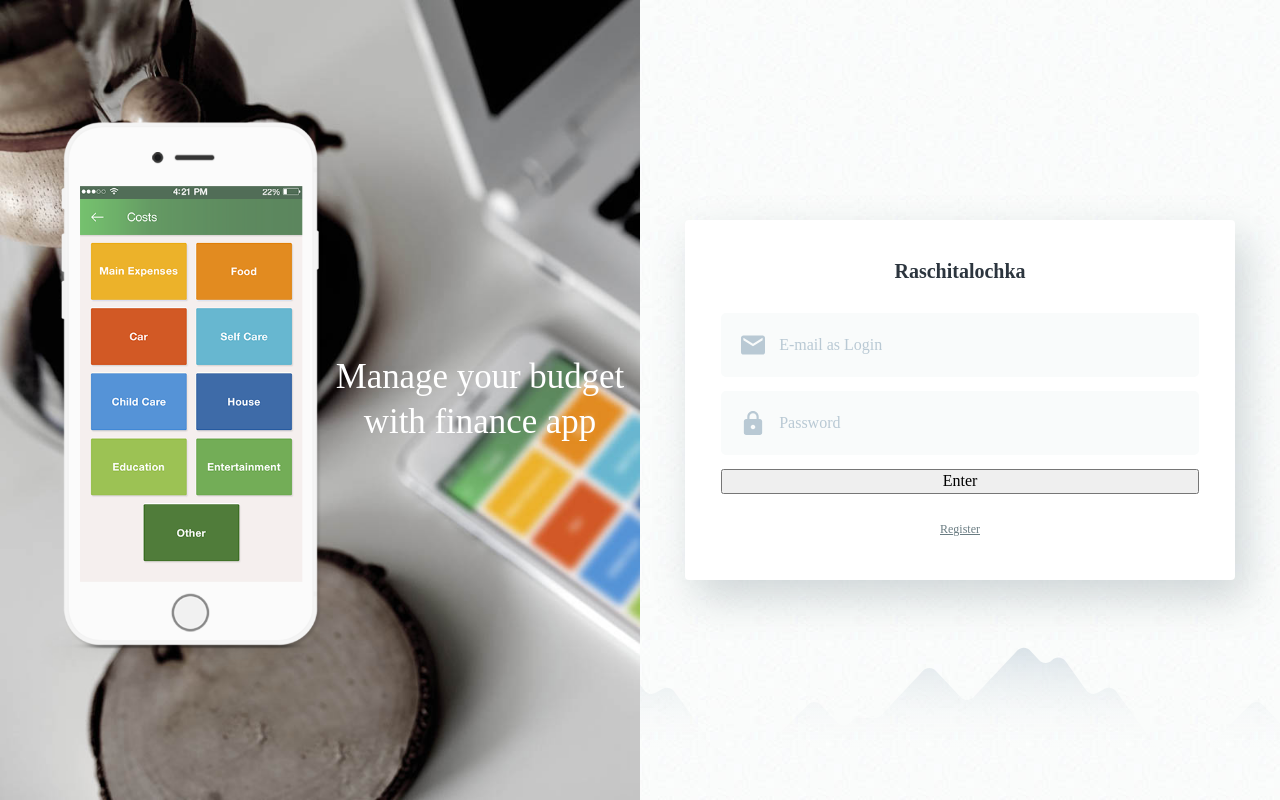
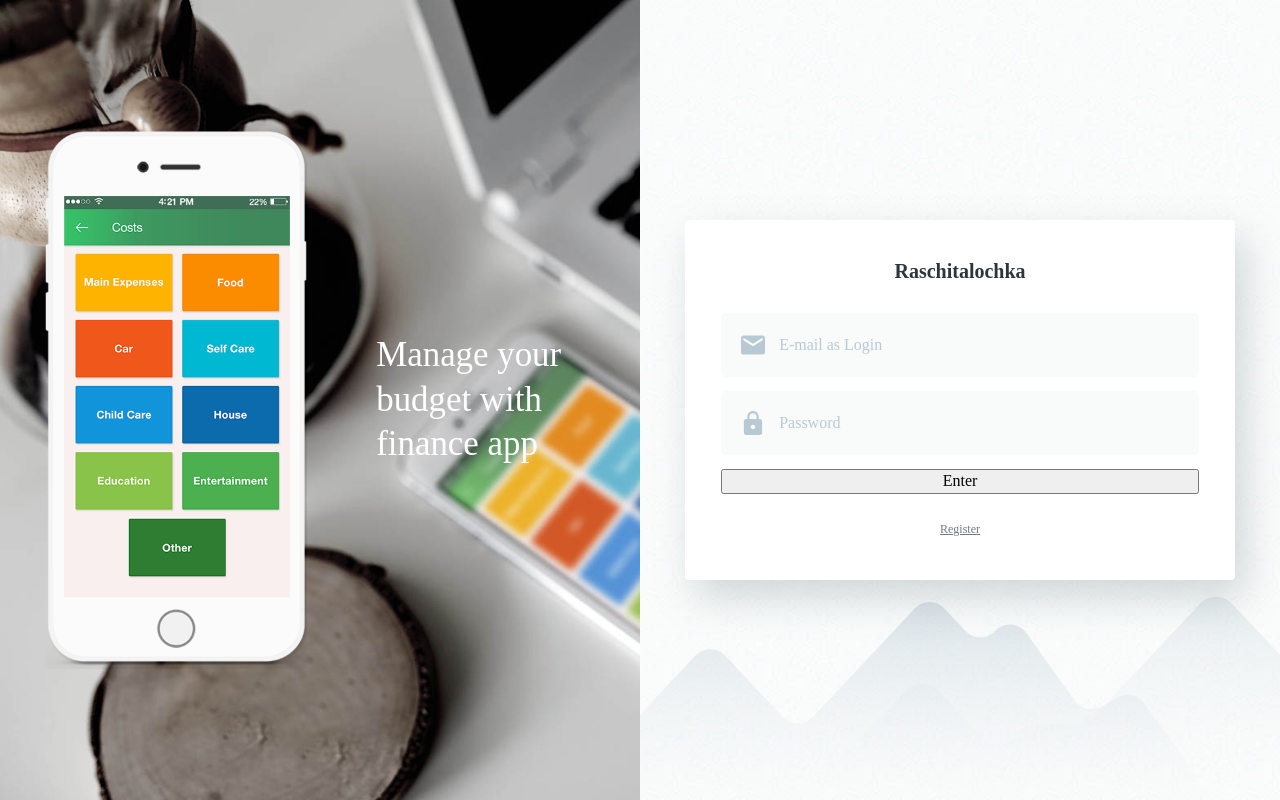
Before and after one commit to VitaliiKalinbet/raschitalochka_frontend, a React app: page /login in a window 1280 px wide. Built offline with nearby package versions, Linux system fonts and the light colour scheme.

Commit message:
edited HTML and CSS login

```diff
--- a/src/components/Login/Login.jsx
+++ b/src/components/Login/Login.jsx
@@ -23,6 +23,10 @@ class Login extends Component {
     e.preventDefault();
     const { email, password } = this.state;
     console.log(email, password);
+    this.setState({
+      email: '',
+      password: ''
+    });
   };
 
   handleChange = e => {
@@ -39,7 +43,6 @@ class Login extends Component {
 
   render() {
     const { email, password, width } = this.state;
-    console.log(width);
     return (
       <div className={s.wrap}>
         <div className={s.bgWrap}>
--- a/src/components/Login/Login.module.css
+++ b/src/components/Login/Login.module.css
@@ -1,5 +1,3 @@
-@media (min-width: 320px) {
-
   .wrap{
     font-family: "HelveticaNeueCyr";
   }
@@ -11,13 +9,12 @@
     padding: 1rem;
     height: 100vh;
     margin: 0 auto;
-    background-image:
-      url('../../assets/images/waves-chart-bg.svg'),
-      url('../../assets/images/background.jpg');
-    background-repeat: repeat-x, repeat;
-    background-position: bottom center;
-    background-size:  auto 200px, auto;
-  }
+    background:
+    url('../../assets/images/waves-chart-bg.svg') no-repeat bottom -156px left -372px,
+    url('../../assets/images/waves-chart-bg.svg')no-repeat bottom -134px left 90px,
+    url('../../assets/images/background.jpg');
+    background-size: auto 465px, auto 511px, auto;
+    }
 
   .titleWrapper{
     display: flex;
@@ -49,9 +46,11 @@
     height: 24px;
     fill: #000
   }
+
   .iconEmail::before{
     content: url('../../assets/images/email.svg');
   }
+
   .iconPass::before{
     content: url('../../assets/images/lock.svg');
   }
@@ -95,7 +94,6 @@
     color: rgb(107, 125, 131);
     line-height: 2.5;
   }
-}
 
 @media (min-width: 768px){
   .wrap{
@@ -115,9 +113,9 @@
     background-position: right bottom;
     background-size: cover;
   }
+
   .slogan{
     max-width: 86%;
-    text-align: center;
     font-size: 2.18rem;
     color: rgb(255, 255, 255);
     line-height: 1.286;
@@ -125,21 +123,19 @@
 
 }
 
-@media (min-width: 900px){
+@media (min-width: 1024px){
   .bgWrap{
     justify-content: flex-end;
     width: 50%;
-    background-image:
-      url('../../assets/images/iPhone.png'),
-      url('../../assets/images/techandall.jpg');
-    background-repeat: no-repeat;
-    background-position: 12%, center, center, center ;
-    background-size: 50%, cover;
+    background:
+     url('../../assets/images/iPhone.png') no-repeat 12% center,
+     url('../../assets/images/techandall.jpg') no-repeat center;
+    background-size: 41%, cover;
   }
 
   .slogan{
-    max-width: 50%;
-    text-align: center;
+    max-width: 35%;
+    margin-right: 7%;
     padding: 0.3125rem;
   }
 }
```
Also changed, not shown: src/assets/images/iPhone.png.
